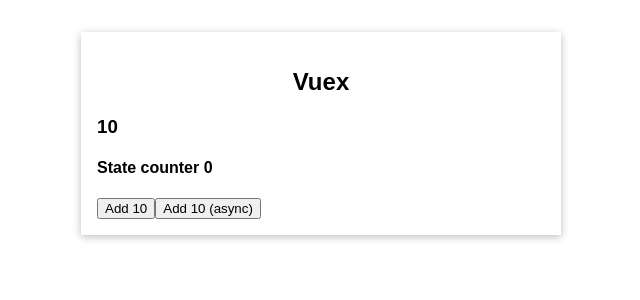
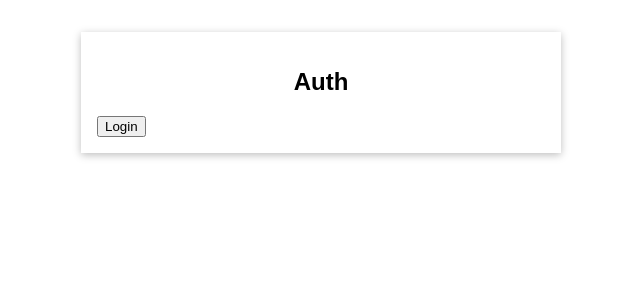
Before and after one commit to sabyrzhan/vuejs-the-complete-guide-course, a Vue app in the folder 015-vuex/: page / in a window 1280 px wide. Shown: the top 300 px of the page, without its empty margins (319-959 px from the left). Built offline with nearby package versions, Linux system fonts and the light colour scheme.

Commit message:
015-vuex: add Auth component and manage auth related states using vuex

```diff
--- a/015-vuex/src/App.vue
+++ b/015-vuex/src/App.vue
@@ -1,24 +1,32 @@
 <template>
-  <base-container title="Vuex">
+  <base-container title="Vuex" v-if="isLoggedIn">
     <the-counter></the-counter>
     <button @click="increment(10)">Add 10</button>
     <button @click="incrementAsync(10)">Add 10 (async)</button>
+  </base-container>
+  <base-container title="Auth">
+    <auth></auth>
   </base-container>
 </template>
 
 <script>
 import BaseContainer from './components/BaseContainer.vue';
 import TheCounter from '@/components/TheCounter.vue';
-import { mapMutations, mapActions} from 'vuex';
+import { mapMutations, mapActions, mapState } from 'vuex';
+import Auth from '@/components/Auth.vue';
 
 export default {
   components: {
+    Auth,
     TheCounter,
     BaseContainer,
   },
   methods: {
     ...mapMutations(['increment']),
-    ...mapActions(['incrementAsync']),
+    ...mapActions(['incrementAsync'])
+  },
+  computed: {
+    ...mapState(['isLoggedIn', 'counter'])
   }
 };
 </script>
--- /dev/null
+++ b/015-vuex/src/components/Auth.vue
@@ -0,0 +1,19 @@
+<template>
+  <div class="container">
+    <button @click="login" v-if="!isLoggedIn">Login</button>
+    <button @click="logout" v-if="isLoggedIn">Logout</button>
+  </div>
+</template>
+
+<script>
+import { mapMutations, mapState } from 'vuex';
+
+export default {
+  methods: {
+    ...mapMutations(['login', 'logout'])
+  },
+  computed: {
+    ...mapState(['isLoggedIn'])
+  }
+}
+</script>
--- a/015-vuex/src/main.js
+++ b/015-vuex/src/main.js
@@ -6,12 +6,19 @@ import App from './App.vue';
 const store = createStore({
   state() {
     return {
-      counter: 0
+      counter: 0,
+      isLoggedIn: false
     }
   },
   mutations: {
     increment(state, value1) {
       state.counter += value1;
+    },
+    login(state) {
+      state.isLoggedIn = true;
+    },
+    logout(state) {
+      state.isLoggedIn = false;
     }
   },
   actions: {
```
